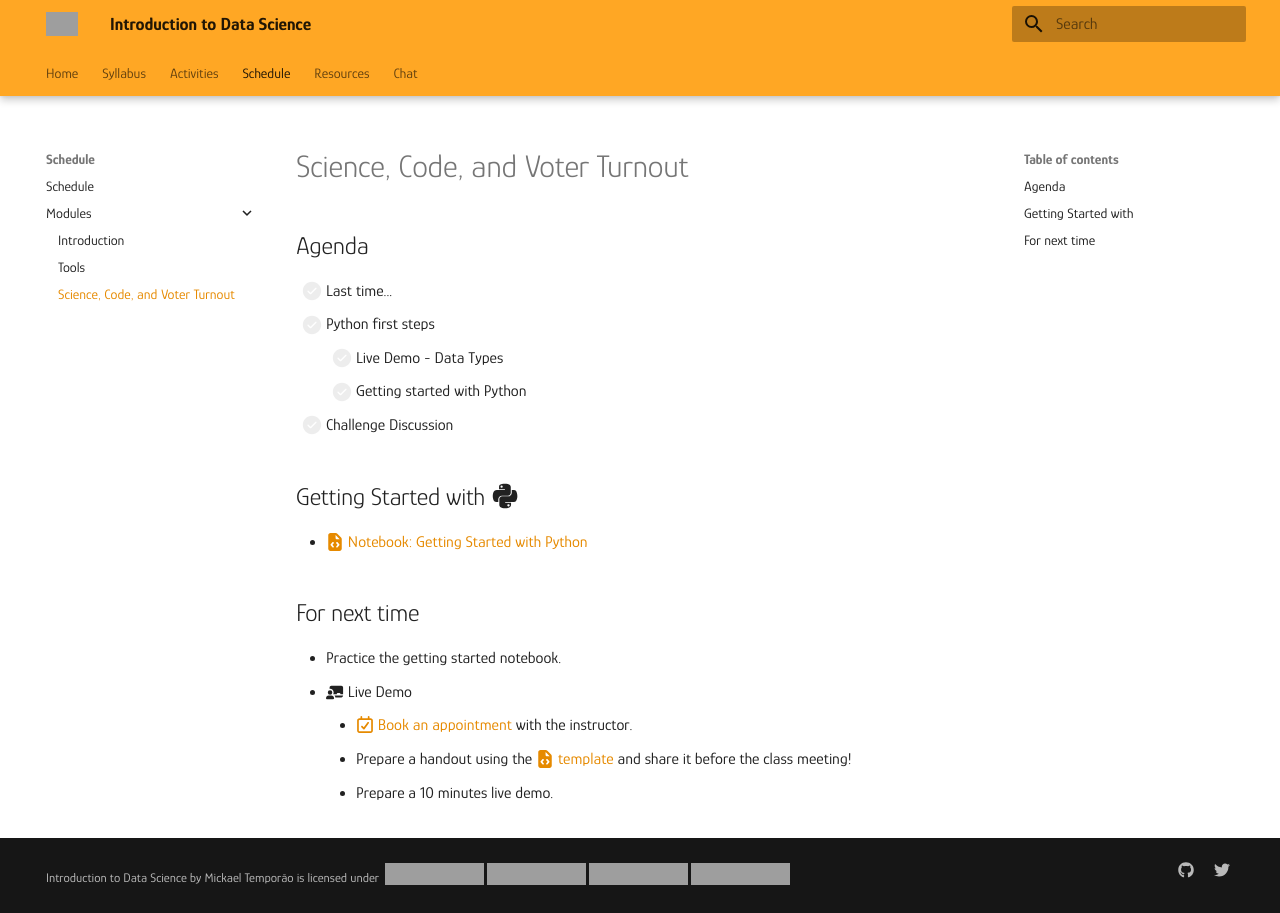
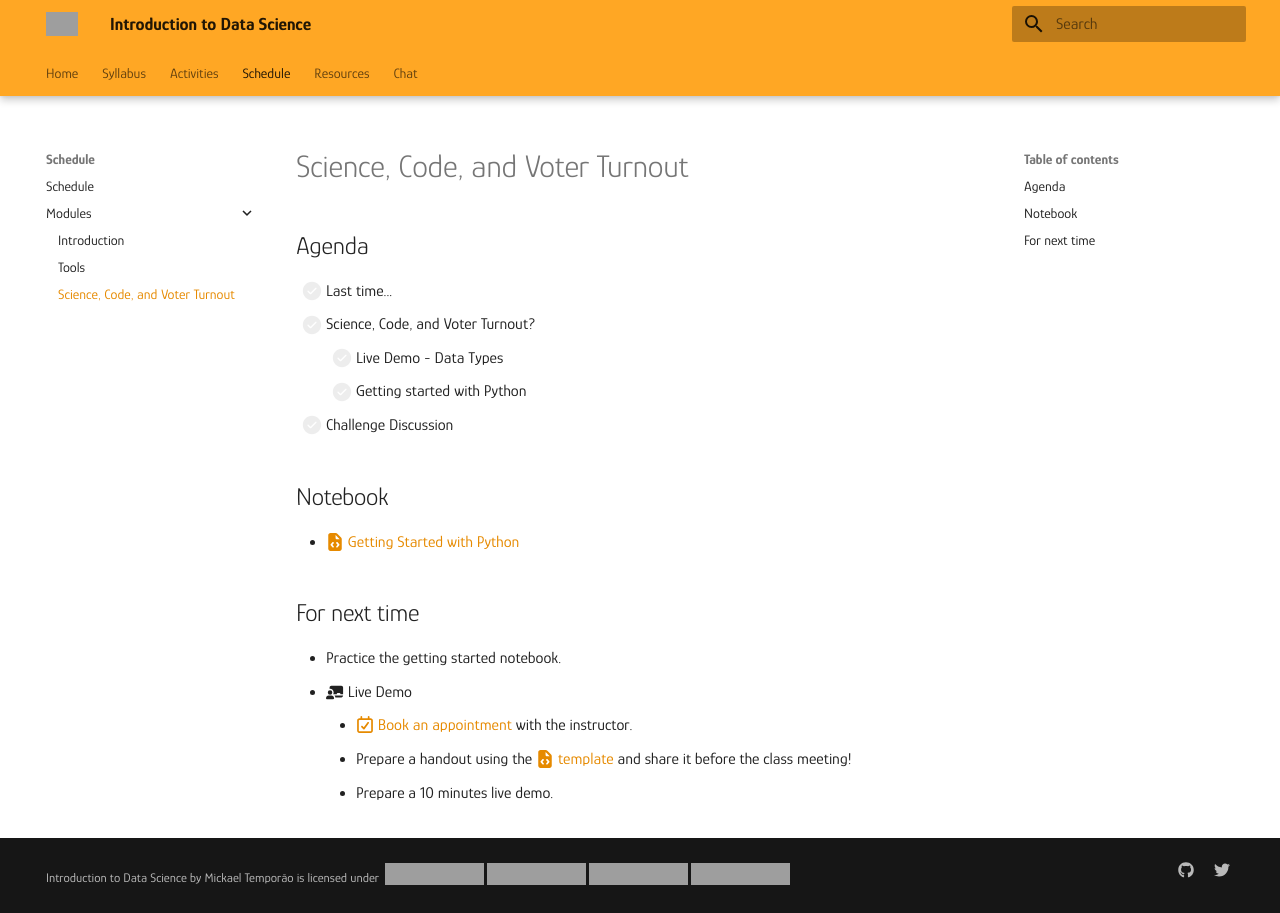
Before and after one commit to mickaeltemporao/itds, an MkDocs documentation site: the page built from docs/modules/programming.md, in a window 1280 px wide, cut to the strip 0-913 px from the top of the page. Built offline with MkDocs 1.6.1 and Material for MkDocs 9.7.7, drawn with Linux system fonts in a browser that asks for light colours; grey boxes are pictures that could not be loaded.

Commit message:
update change prog

```diff
--- a/docs/modules/programming.md
+++ b/docs/modules/programming.md
@@ -2,13 +2,13 @@
 
 ## Agenda
 - [ ] Last time...
-- [ ] Python first steps
+- [ ] Science, Code, and Voter Turnout?
     - [ ] Live Demo - Data Types
     - [ ] Getting started with Python
 - [ ] Challenge Discussion
 
-## Getting Started with :fontawesome-brands-python:
-- [:fontawesome-solid-file-code: Notebook: Getting Started with Python](https://colab.research.google.com/github/mickaeltemporao/itds/blob/main/materials/01-getting-started.ipynb)
+## Notebook
+- [:fontawesome-solid-file-code: Getting Started with Python](https://colab.research.google.com/github/mickaeltemporao/itds/blob/main/materials/01-getting-started.ipynb)
 
 ## For next time
 - Practice the getting started notebook.
```
